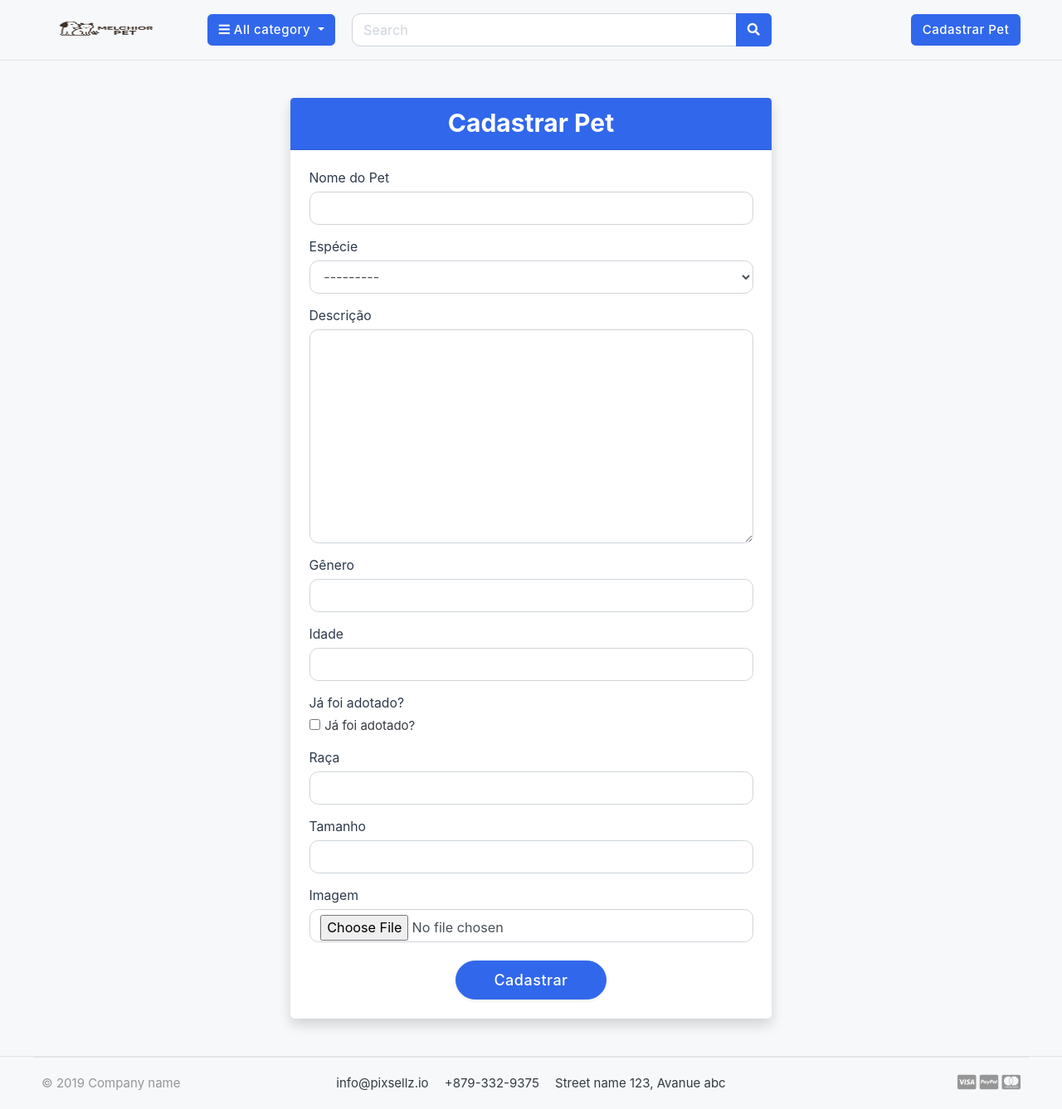
After one commit to Rafuel05/melchior-pet, a Django app: page /pet/cadastrar/ in a window 1280 px wide. The commit adds this page. Shown: the whole page at 83% size. Run offline with Django 5.2, Linux system fonts and the light colour scheme; data comes from the database, SQL or seed files in the repository; both versions use the stored data as it was after the commit; some libraries are stand-ins or nearby versions; some web fonts are replaced.

Commit message:
fix: cadastro de pets

```diff
--- a/melchior_pet/urls.py
+++ b/melchior_pet/urls.py
@@ -16,7 +16,7 @@ Including another URLconf
 """
 from django.conf import settings
 from django.contrib import admin
-from django.urls import path
+from django.urls import path, include
 
 from django.conf.urls.static import static
 from melchior_pet import views
@@ -24,5 +24,6 @@ from melchior_pet import views
 urlpatterns = [
     path('admin/', admin.site.urls),
     path('', views.visualizar_home, name= 'home' ),
+    path('pet/', include('pet.urls')),
 
 ] + static(settings.MEDIA_URL, document_root=settings.MEDIA_ROOT)
--- /dev/null
+++ b/pet/forms.py
@@ -0,0 +1,21 @@
+from django import forms
+from .models import Pet
+
+class PetForm(forms.ModelForm):
+    class Meta:
+        model = Pet
+        fields = [
+            'pet_nome', 'animal', 'descricao', 'genero', 'idade',
+            'foi_adotado', 'raca', 'tamanho', 'imagens'
+        ]
+        labels = {
+            'pet_nome': 'Nome do Pet',
+            'animal': 'Espécie',
+            'descricao': 'Descrição',
+            'genero': 'Gênero',
+            'idade': 'Idade',
+            'foi_adotado': 'Já foi adotado?',
+            'raca': 'Raça',
+            'tamanho': 'Tamanho',
+            'imagens': 'Imagem'
+        }
--- /dev/null
+++ b/pet/templates/pet/cadastrar_pet.html
@@ -0,0 +1,88 @@
+{% extends 'base.html' %}
+{% load form_tags %}
+
+{% block content %}
+<div class="container py-5">
+    <div class="row justify-content-center">
+        <div class="col-md-7 col-lg-6">
+            <div class="card shadow border-0 rounded-4">
+                <div class="card-header bg-primary text-white text-center rounded-top-4">
+                    <h2 class="mb-0 fw-semibold">Cadastrar Pet</h2>
+                </div>
+                <div class="card-body p-4">
+                    {% if messages %}
+                        {% for message in messages %}
+                            <div class="alert alert-{{ message.tags }} alert-dismissible fade show" role="alert">
+                                {{ message }}
+                                <button type="button" class="btn-close" data-bs-dismiss="alert" aria-label="Close"></button>
+                            </div>
+                        {% endfor %}
+                    {% endif %}
+
+                    <form method="post" enctype="multipart/form-data" novalidate>
+                        {% csrf_token %}
+                        {% for field in form %}
+                            <div class="mb-3">
+                                <label for="{{ field.id_for_label }}" class="form-label fw-medium">
+                                    {{ field.label }}
+                                </label>
+                                {% if field.field.widget.input_type == "checkbox" %}
+                                    <div class="form-check ms-2">
+                                        {{ field|addclass:'form-check-input' }}
+                                        <label class="form-check-label" for="{{ field.id_for_label }}">
+                                            {{ field.label }}
+                                        </label>
+                                    </div>
+                                {% elif field.field.widget.input_type == "file" %}
+                                    {{ field|addclass:'form-control' }}
+                                {% else %}
+                                    {{ field|addclass:'form-control' }}
+                                {% endif %}
+                                {% if field.errors %}
+                                    {% for error in field.errors %}
+                                        <div class="invalid-feedback d-block">
+                                            {{ error }}
+                                        </div>
+                                    {% endfor %}
+                                {% endif %}
+                            </div>
+                        {% endfor %}
+                        <div class="text-center mt-4">
+                            <button type="submit" class="btn btn-primary btn-lg px-5 rounded-pill shadow-sm">
+                                Cadastrar
+                            </button>
+                        </div>
+                    </form>
+                </div>
+            </div>
+        </div>
+    </div>
+</div>
+
+<style>
+    body {
+        background: #f6f8fa;
+    }
+    .card {
+        transition: box-shadow 0.3s;
+    }
+    .card:hover {
+        box-shadow: 0 6px 36px rgba(0,0,0,0.12);
+    }
+    .form-control, .form-check-input {
+        border-radius: 0.7rem;
+        font-size: 1.08rem;
+    }
+    .btn-primary {
+        font-weight: 500;
+        letter-spacing: 0.5px;
+    }
+    .form-label {
+        font-size: 1.05rem;
+        color: #2d3a4b;
+    }
+    .invalid-feedback {
+        font-size: 0.95rem;
+    }
+</style>
+{% endblock %}
--- /dev/null
+++ b/pet/templatetags/form_tags.py
@@ -0,0 +1,7 @@
+from django import template
+
+register = template.Library()
+
+@register.filter(name='addclass')
+def addclass(field, css):
+    return field.as_widget(attrs={"class": css})
--- /dev/null
+++ b/pet/urls.py
@@ -0,0 +1,8 @@
+from django.urls import path
+from . import views
+
+app_name = 'pet'
+
+urlpatterns = [
+    path('cadastrar/', views.cadastrar_pet, name='cadastrar_pet'),
+]
--- a/pet/views.py
+++ b/pet/views.py
@@ -1,3 +1,18 @@
-from django.shortcuts import render
+from django.shortcuts import render, redirect
+from django.contrib import messages
+from django.utils.text import slugify
+from .forms import PetForm
 
-# Create your views here.
+def cadastrar_pet(request):
+    if request.method == 'POST':
+        form = PetForm(request.POST, request.FILES)
+        if form.is_valid():
+            pet = form.save(commit=False)
+            pet.slug = slugify(pet.pet_nome)
+            pet.save()
+            messages.success(request, 'Pet cadastrado com sucesso!')
+            return redirect('home')  # ajuste para sua página inicial!
+    else:
+        form = PetForm()
+
+    return render(request, 'pet/cadastrar_pet.html', {'form': form})
--- a/templates/includes/navbar.html
+++ b/templates/includes/navbar.html
@@ -1,27 +1,5 @@
 {% load static %}
 <header class="section-header">
-<nav class="navbar p-md-0 navbar-expand-sm navbar-light border-bottom">
-<div class="container">
-  <button class="navbar-toggler" type="button" data-toggle="collapse" data-target="#navbarTop4" aria-controls="navbarNav" aria-expanded="false" aria-label="Toggle navigation">
-    <span class="navbar-toggler-icon"></span>
-  </button>
-  <div class="collapse navbar-collapse" id="navbarTop4">
-    <ul class="navbar-nav mr-auto">
-    	<li class="nav-item dropdown">
-		 	<a href="#" class="nav-link">   English </a>
-
-		</li>
-		<li class="nav-item dropdown">
-			<a href="#" class="nav-link"> USD </a>
-		</li>
-    </ul>
-    <ul class="navbar-nav">
-		<li><a href="#" class="nav-link"> <i class="fa fa-envelope"></i> Email </a></li>
-		<li><a href="#" class="nav-link"> <i class="fa fa-phone"></i> Call us </a></li>
-	</ul> <!-- list-inline //  -->
-  </div> <!-- navbar-collapse .// -->
-</div> <!-- container //  -->
-</nav>
 
 <section class="header-main border-bottom">
 	<div class="container">
@@ -46,7 +24,6 @@
 			</div>
 		</div>  <!-- category-wrap.// -->
 	</div> <!-- col.// -->
-	<a href="./store.html" class="btn btn-outline-primary">Store</a>
 	<div class="col-lg  col-md-6 col-sm-12 col">
 		<form action="#" class="search">
 			<div class="input-group w-100">
@@ -62,17 +39,7 @@
 	</div> <!-- col.// -->
 	<div class="col-lg-3 col-sm-6 col-8 order-2 order-lg-3">
 				<div class="d-flex justify-content-end mb-3 mb-lg-0">
-					<div class="widget-header">
-						<small class="title text-muted">Welcome guest!</small>
-						<div>
-							<a href="./signin.html">Sign in</a> <span class="dark-transp"> | </span>
-							<a href="./register.html"> Register</a>
-						</div>
-					</div>
-					<a href="./cart.html" class="widget-header pl-3 ml-3">
-						<div class="icon icon-sm rounded-circle border"><i class="fa fa-shopping-cart"></i></div>
-						<span class="badge badge-pill badge-danger notify">0</span>
-					</a>
+					<a href="{% url 'pet:cadastrar_pet' %}" class="btn btn-primary">Cadastrar Pet</a>
 				</div> <!-- widgets-wrap.// -->
 			</div> <!-- col.// -->
 </div> <!-- row.// -->
```
Also changed, not shown: db.sqlite3, media/fotos/animais/akita.jpeg (added), media/fotos/animais/destruidor.jpg (added), media/fotos/animais/gato-l.jpg (added), pet/templatetags/__init__.py (added).
